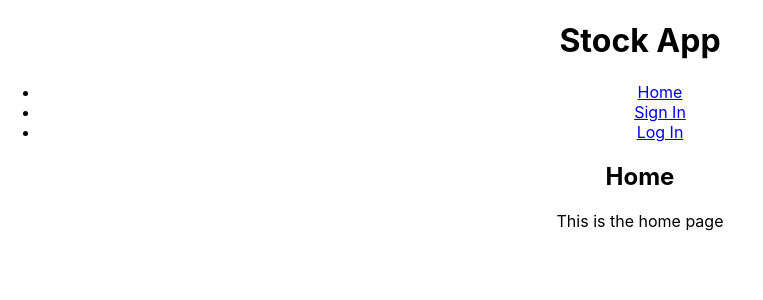
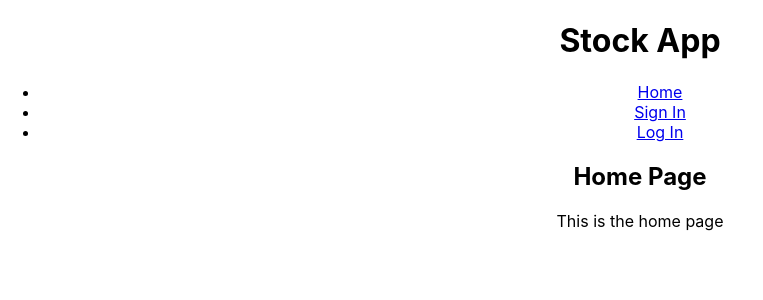
Before and after one commit to team-hack/stockapp, a React (Create React App) app: page / in a window 1280 px wide. Shown: the top 300 px of the page, without its empty margins (0-763 px from the left). Built offline with nearby package versions, Linux system fonts and the light colour scheme.

Commit message:
Update link

```diff
--- a/src/App.tsx
+++ b/src/App.tsx
@@ -34,7 +34,7 @@ const App: React.FC = () => {
                 <Page title="Sign In" content="This is the sign-in page" />
               </Route>
               <Route path="/">
-                <Page title={"Home"} content="This is the home page" />
+                <Page title={"Home Page"} content="This is the home page" />
               </Route>
             </Switch>
           </div>
```
